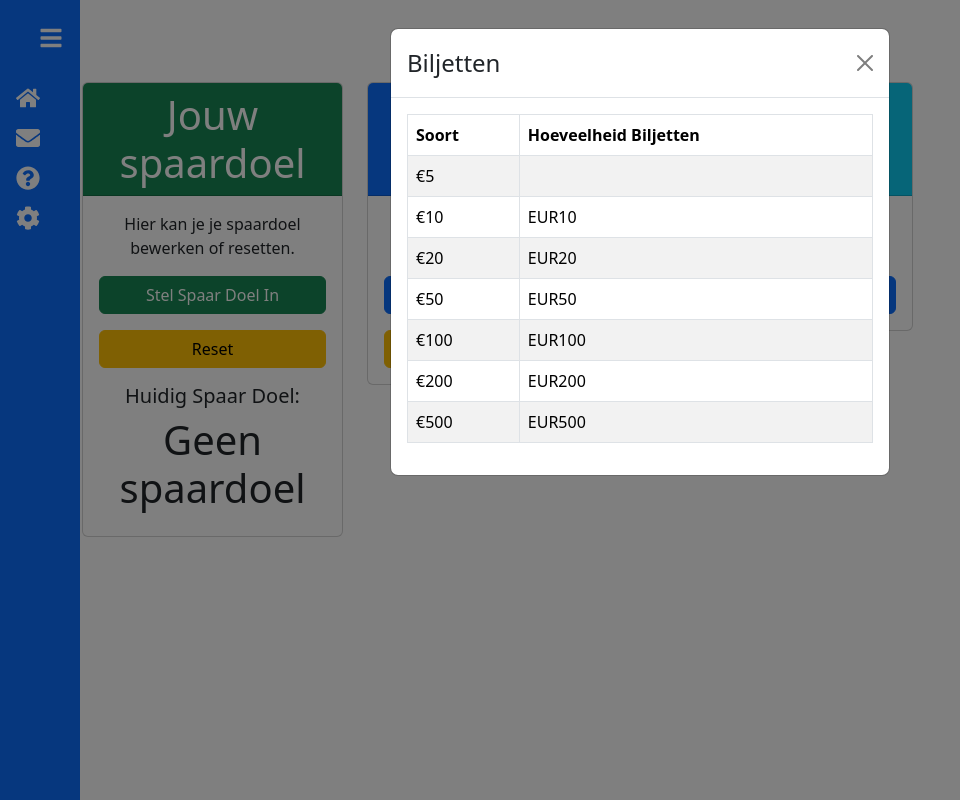
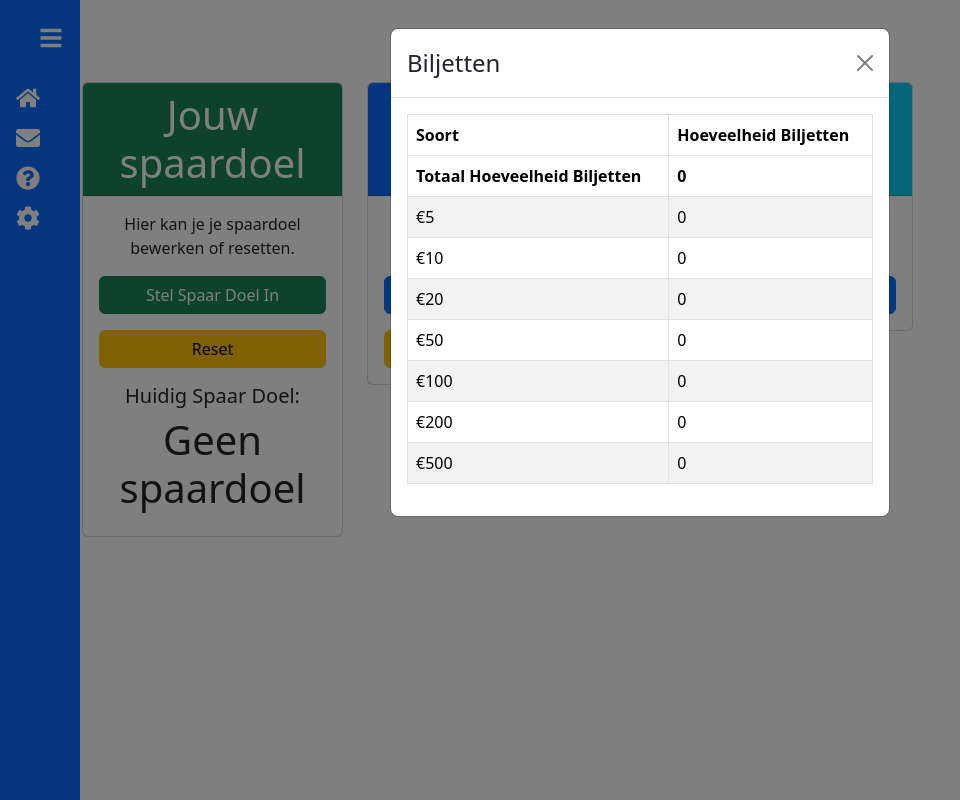
Before and after one commit to OsamaElAnzi/GeldManagmentSysteem_React, a React (Vite) app in the folder GeldApp/: page /settings in a window 1280 px wide. Both pictures are taken after a click on the button "Biljetten". Shown: the whole page, without its empty margins (0-960 px from the left). Built offline with nearby package versions, Linux system fonts and the light colour scheme.

Commit message:
couter werkt

```diff
--- a/GeldApp/src/components/HerbruikbaarCode/ModalBiljetten.jsx
+++ b/GeldApp/src/components/HerbruikbaarCode/ModalBiljetten.jsx
@@ -11,17 +11,142 @@ function ModalBiljetten() {
     const savedTransacties = localStorage.getItem("transactions");
     setTransacties(savedTransacties ? JSON.parse(savedTransacties) : []);
   }, []);
+  function totaalHoeveelheidBiljetten() {
+    const totaalInkomen = transacties
+      .filter((t) => t.type === "INKOMEN")
+      .reduce((sum, t) => {
+        const biljetten = parseFloat(t.biljetten) || 0;
+        const bedrag = parseFloat(t.bedrag) || 0;
+        return sum + (biljetten > 0 ? bedrag / biljetten : 0);
+      }, 0);
+    const totaalUitgaven = transacties
+      .filter((t) => t.type === "UITGAVEN")
+      .reduce((sum, t) => {
+        const biljetten = parseFloat(t.biljetten) || 0;
+        const bedrag = parseFloat(t.bedrag) || 0;
+        return sum + (biljetten > 0 ? bedrag / biljetten : 0);
+      }, 0);
+    return totaalInkomen - totaalUitgaven;
+  }
   function EUR5() {
-    const biljet = transacties.filter((t) => t.biljetten === 5);
-    const ids = biljet.map((t) => t.id);
-
+    const EUR5TellenInkomen = transacties
+    .filter((t) => t.type === "INKOMEN" && t.biljetten === 5)
+    .reduce((sum, t) => {
+      const biljetten = parseFloat(t.biljetten) || 0;
+      const bedrag = parseFloat(t.bedrag) || 0;
+      return sum + (biljetten > 0? bedrag / biljetten : 0);
+    }, 0);
+    const EUR5TellenUitgaven = transacties
+    .filter((t) => t.type === "UITGAVEN" && t.biljetten === 5)
+    .reduce((sum, t) => {
+      const biljetten = parseFloat(t.biljetten) || 0;
+      const bedrag = parseFloat(t.bedrag) || 0;
+      return sum + (biljetten > 0? bedrag / biljetten : 0);
+    }, 0);
+    return EUR5TellenInkomen - EUR5TellenUitgaven;
   }
-  function EUR10() {}
-  function EUR20() {}
-  function EUR50() {}
-  function EUR100() {}
-  function EUR200() {}
-  function EUR500() {}
+  function EUR10() {
+    const EUR10TellenInkomen = transacties
+    .filter((t) => t.type === "INKOMEN" && t.biljetten === 10)
+    .reduce((sum, t) => {
+      const biljetten = parseFloat(t.biljetten) || 0;
+      const bedrag = parseFloat(t.bedrag) || 0;
+      return sum + (biljetten > 0? bedrag / biljetten : 0);
+    }, 0);
+    const EUR10TellenUitgaven = transacties
+    .filter((t) => t.type === "UITGAVEN" && t.biljetten === 10)
+    .reduce((sum, t) => {
+      const biljetten = parseFloat(t.biljetten) || 0;
+      const bedrag = parseFloat(t.bedrag) || 0;
+      return sum + (biljetten > 0? bedrag / biljetten : 0);
+    }, 0);
+    return EUR10TellenInkomen - EUR10TellenUitgaven;
+  }
+  function EUR20() {
+    const EUR20TellenInkomen = transacties
+    .filter((t) => t.type === "INKOMEN" && t.biljetten === 20)
+    .reduce((sum, t) => {
+      const biljetten = parseFloat(t.biljetten) || 0;
+      const bedrag = parseFloat(t.bedrag) || 0;
+      return sum + (biljetten > 0? bedrag / biljetten : 0);
+    }, 0);
+    const EUR20TellenUitgaven = transacties
+    .filter((t) => t.type === "UITGAVEN" && t.biljetten === 20)
+    .reduce((sum, t) => {
+      const biljetten = parseFloat(t.biljetten) || 0;
+      const bedrag = parseFloat(t.bedrag) || 0;
+      return sum + (biljetten > 0? bedrag / biljetten : 0);
+    }, 0);
+    return EUR20TellenInkomen - EUR20TellenUitgaven;
+  }
+  function EUR50() {
+    const EUR50TellenInkomen = transacties
+    .filter((t) => t.type === "INKOMEN" && t.biljetten === 50)
+    .reduce((sum, t) => {
+      const biljetten = parseFloat(t.biljetten) || 0;
+      const bedrag = parseFloat(t.bedrag) || 0;
+      return sum + (biljetten > 0? bedrag / biljetten : 0);
+    }, 0);
+    const EUR50TellenUitgaven = transacties
+    .filter((t) => t.type === "UITGAVEN" && t.biljetten === 50)
+    .reduce((sum, t) => {
+      const biljetten = parseFloat(t.biljetten) || 0;
+      const bedrag = parseFloat(t.bedrag) || 0;
+      return sum + (biljetten > 0? bedrag / biljetten : 0);
+    }, 0);
+    return EUR50TellenInkomen - EUR50TellenUitgaven;
+  }
+  function EUR100() {
+    const EUR100TellenInkomen = transacties
+    .filter((t) => t.type === "INKOMEN" && t.biljetten === 100)
+    .reduce((sum, t) => {
+      const biljetten = parseFloat(t.biljetten) || 0;
+      const bedrag = parseFloat(t.bedrag) || 0;
+      return sum + (biljetten > 0? bedrag / biljetten : 0);
+    }, 0);
+    const EUR100TellenUitgaven = transacties
+    .filter((t) => t.type === "UITGAVEN" && t.biljetten === 100)
+    .reduce((sum, t) => {
+      const biljetten = parseFloat(t.biljetten) || 0;
+      const bedrag = parseFloat(t.bedrag) || 0;
+      return sum + (biljetten > 0? bedrag / biljetten : 0);
+    }, 0);
+    return EUR100TellenInkomen - EUR100TellenUitgaven;
+  }
+  function EUR200() {
+    const EUR200TellenInkomen = transacties
+    .filter((t) => t.type === "INKOMEN" && t.biljetten === 200)
+    .reduce((sum, t) => {
+      const biljetten = parseFloat(t.biljetten) || 0;
+      const bedrag = parseFloat(t.bedrag) || 0;
+      return sum + (biljetten > 0? bedrag / biljetten : 0);
+    }, 0);
+    const EUR200TellenUitgaven = transacties
+    .filter((t) => t.type === "UITGAVEN" && t.biljetten === 200)
+    .reduce((sum, t) => {
+      const biljetten = parseFloat(t.biljetten) || 0;
+      const bedrag = parseFloat(t.bedrag) || 0;
+      return sum + (biljetten > 0? bedrag / biljetten : 0);
+    }, 0);
+    return EUR200TellenInkomen - EUR200TellenUitgaven;
+  }
+  function EUR500() {
+    const EUR500TellenInkomen = transacties
+    .filter((t) => t.type === "INKOMEN" && t.biljetten === 500)
+    .reduce((sum, t) => {
+      const biljetten = parseFloat(t.biljetten) || 0;
+      const bedrag = parseFloat(t.bedrag) || 0;
+      return sum + (biljetten > 0? bedrag / biljetten : 0);
+    }, 0);
+    const EUR500TellenUitgaven = transacties
+    .filter((t) => t.type === "UITGAVEN" && t.biljetten === 500)
+    .reduce((sum, t) => {
+      const biljetten = parseFloat(t.biljetten) || 0;
+      const bedrag = parseFloat(t.bedrag) || 0;
+      return sum + (biljetten > 0? bedrag / biljetten : 0);
+    }, 0);
+    return EUR500TellenInkomen - EUR500TellenUitgaven;
+  }
   return (
     <>
       <Button variant="primary" className="w-100" onClick={handleShow}>
@@ -39,6 +164,10 @@ function ModalBiljetten() {
                 <th>Soort</th>
                 <th>Hoeveelheid Biljetten</th>
               </tr>
+              <tr>
+                <th>Totaal Hoeveelheid Biljetten</th>
+                <th>{totaalHoeveelheidBiljetten()}</th>
+              </tr>
             </thead>
             <tbody>
                 <tr>
@@ -47,27 +176,27 @@ function ModalBiljetten() {
                 </tr>
                 <tr>
                     <td>€10</td>
-                    <td>EUR10</td>
+                    <td>{EUR10()}</td>
                 </tr>
                 <tr>
                     <td>€20</td>
-                    <td>EUR20</td>
+                    <td>{EUR20()}</td>
                 </tr>
                 <tr>
                     <td>€50</td>
-                    <td>EUR50</td>
+                    <td>{EUR50()}</td>
                 </tr>
                 <tr>
                     <td>€100</td>
-                    <td>EUR100</td>
+                    <td>{EUR100()}</td>
                 </tr>
                 <tr>
                     <td>€200</td>
-                    <td>EUR200</td>
+                    <td>{EUR200()}</td>
                 </tr>
                 <tr>
                     <td>€500</td>
-                    <td>EUR500</td>
+                    <td>{EUR500()}</td>
                 </tr>
             </tbody>
           </Table>
```
